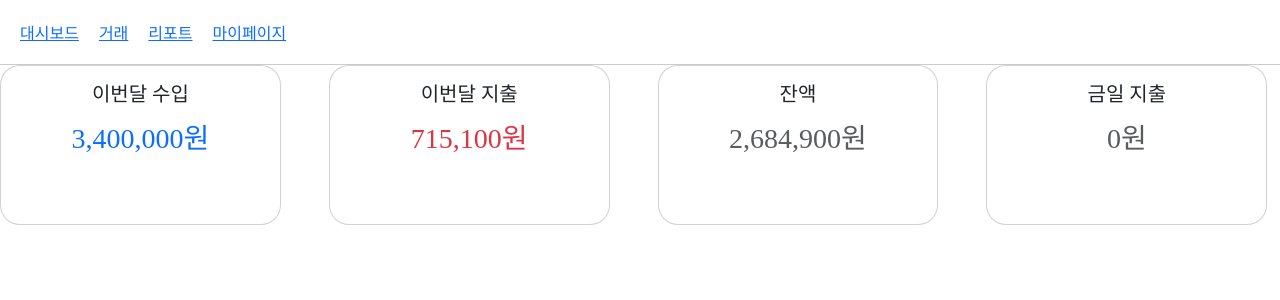
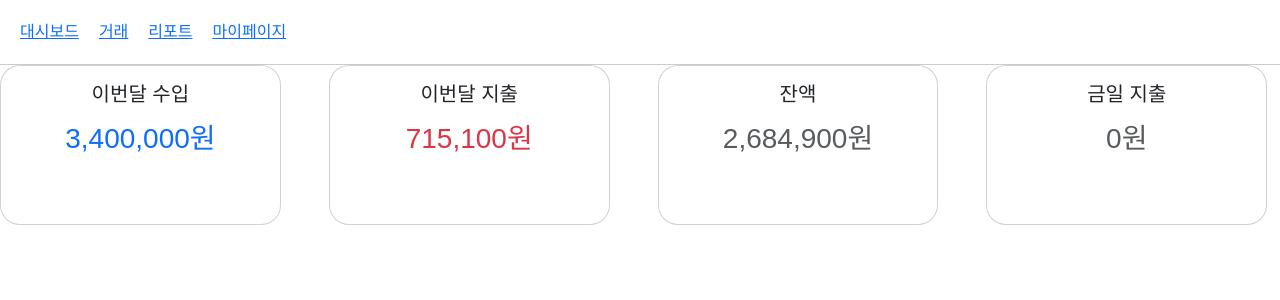
Before and after one commit to kb-skeleton-team2/wallet-guardian, a Vue app: page / in a window 1280 px wide. Shown: the top 300 px of the page. Built offline with nearby package versions, Linux system fonts and the light colour scheme; data requests are answered from the project's data file.

Commit message:
style: 폰트 스타일 수정

```diff
--- a/src/assets/styles/main.css
+++ b/src/assets/styles/main.css
@@ -3,6 +3,6 @@ body {
   padding: 0;
   border: 0;
   font-size: 100%;
-  font: inherit;
+  font-family: 'Noto Sans KR', sans-serif;
   vertical-align: baseline;
 }
```
